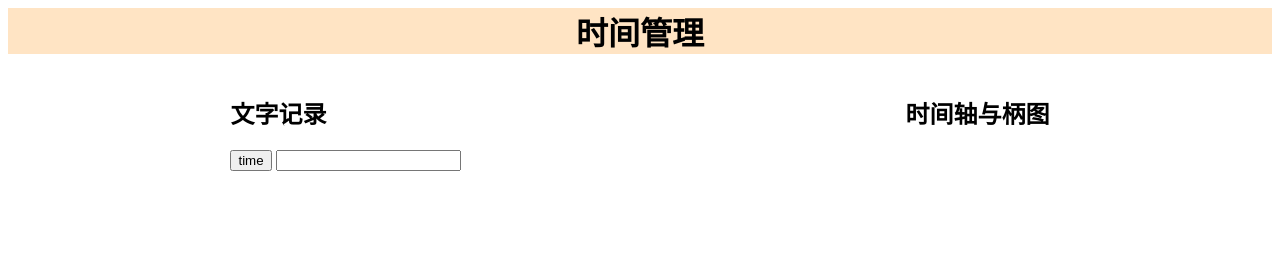
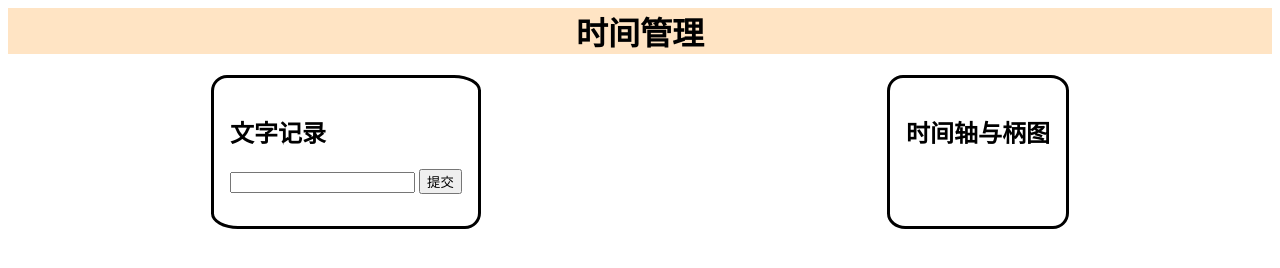
Before and after one commit to liuwenxin1987/excise, a plain HTML site: page 时间管理/time.html in a window 1280 px wide. Drawn offline with Linux system fonts and the light colour scheme.

Commit message:
忘记暂存，同上

```diff
--- a/时间管理/time.css
+++ b/时间管理/time.css
@@ -6,3 +6,8 @@ h1 {
   display: flex;
   justify-content: space-around;
 }
+section {
+  border-style: solid;
+  padding: 1em;
+  border-radius: 1em 10%;
+}
--- a/时间管理/time.html
+++ b/时间管理/time.html
@@ -11,8 +11,8 @@
       <section>
         <form action="/timelog" method="post">
           <label for="time"><h2>文字记录</h2></label>
-          <button id="time">time</button>
           <input type="text" id="time" name="object" />
+          <button id="time">提交</button>
         </form>
       </section>
 
```
